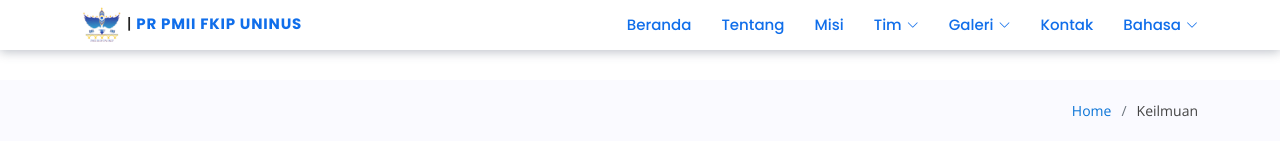
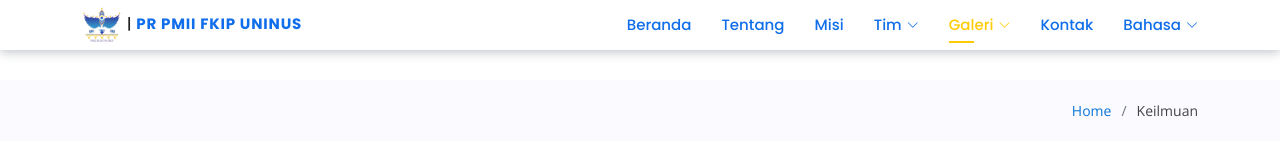
Before and after one commit to Fand18/pmiirayonfkipuninus, a plain HTML site: page keilmuan.html in a window 1280 px wide. Shown: the top 160 px of the page. Drawn offline with nearby package versions, Linux system fonts and the light colour scheme.

Commit message:
Update keilmuan.html

```diff
--- a/keilmuan.html
+++ b/keilmuan.html
@@ -82,7 +82,7 @@
                         <li><a href="https://itsme221121.github.io/pr-pmii-fkip-uninus/anggota.html#birokopri"> Anggota Biro KOPRI</a></li>
                     </ul>
             </ul>
-          <li class="dropdown"><a href="https://itsme221121.github.io/pr-pmii-fkip-uninus/#gallery" class="nav-link scrollto"><span>Galeri</span><i class="bi bi-chevron-down"></i></a>
+          <li class="dropdown"><a href="https://itsme221121.github.io/pr-pmii-fkip-uninus/#gallery" class="nav-link scrollto active"><span>Galeri</span><i class="bi bi-chevron-down"></i></a>
             <ul>
                 <li><a href="https://itsme221121.github.io/pr-pmii-fkip-uninus/#gallery">File Download</a></li>
                 <li><a href="https://itsme221121.github.io/pr-pmii-fkip-uninus/keilmuan.html">Keilmuan</a></li>
```
